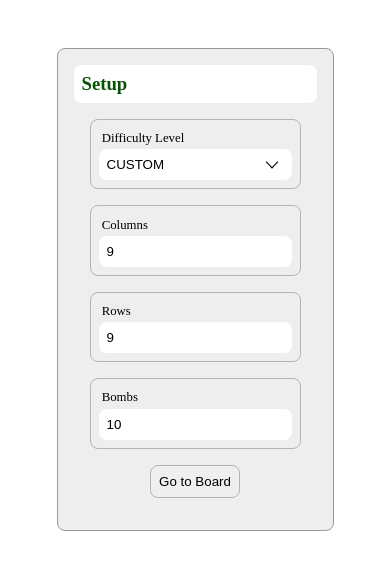
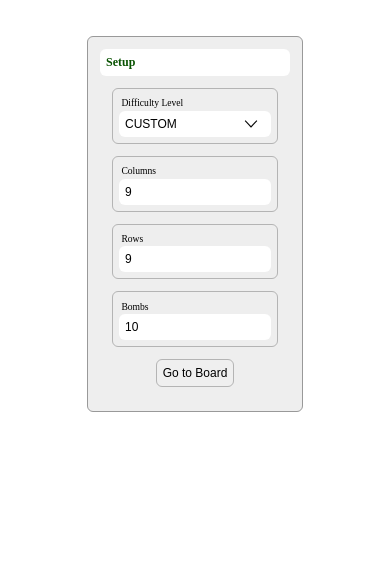
Before and after one commit to fer-rouco/minesweeper, an Angular app: page /setup in a window 390 px wide. Shown: the top 570 px of the page. Built offline with nearby package versions, Linux system fonts and the light colour scheme.

Commit message:
media querys

```diff
--- a/src/styles.scss
+++ b/src/styles.scss
@@ -19,3 +19,33 @@ h1, h2, h3, h4, h5, h6 {
 table {
   border-collapse: collapse;
 }
+
+@media (min-width: 1201px) {
+  * {
+    font-size: 20px;
+  }
+}
+
+@media (max-width: 1200px) {
+  * {
+    font-size: 18px;
+  }
+}
+
+@media (max-width: 1024px) {
+  * {
+    font-size: 16px;
+  }
+}
+
+@media (max-width: 768px) {
+  * {
+    font-size: 14px;
+  }
+}
+
+@media (max-width: 480px) {
+  * {
+    font-size: 12px;
+  }
+}
```
